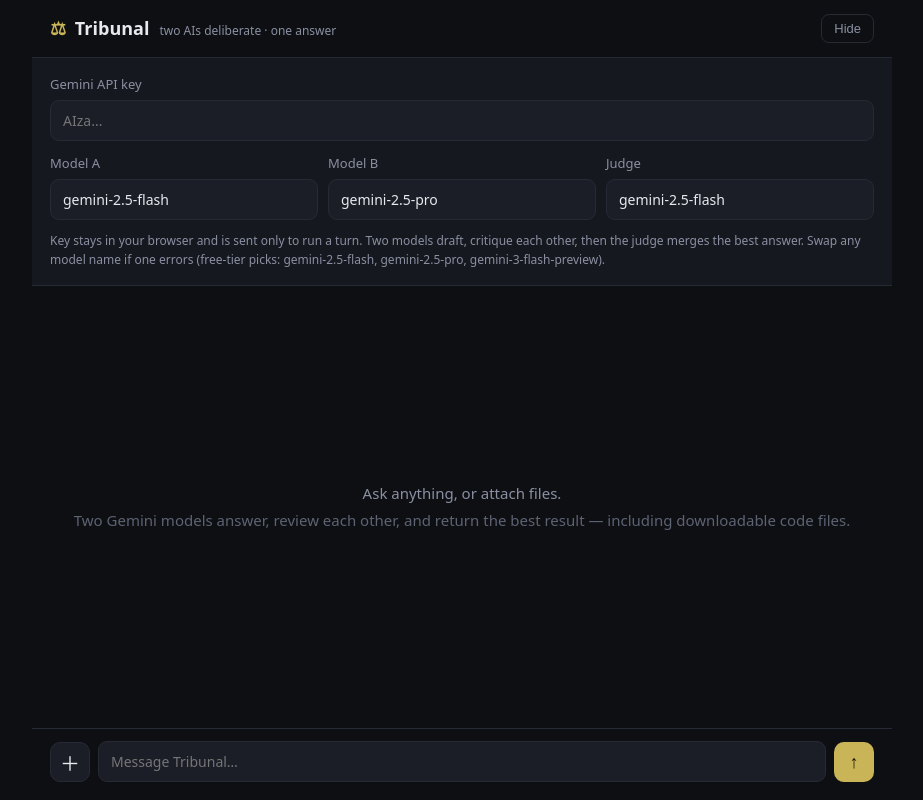
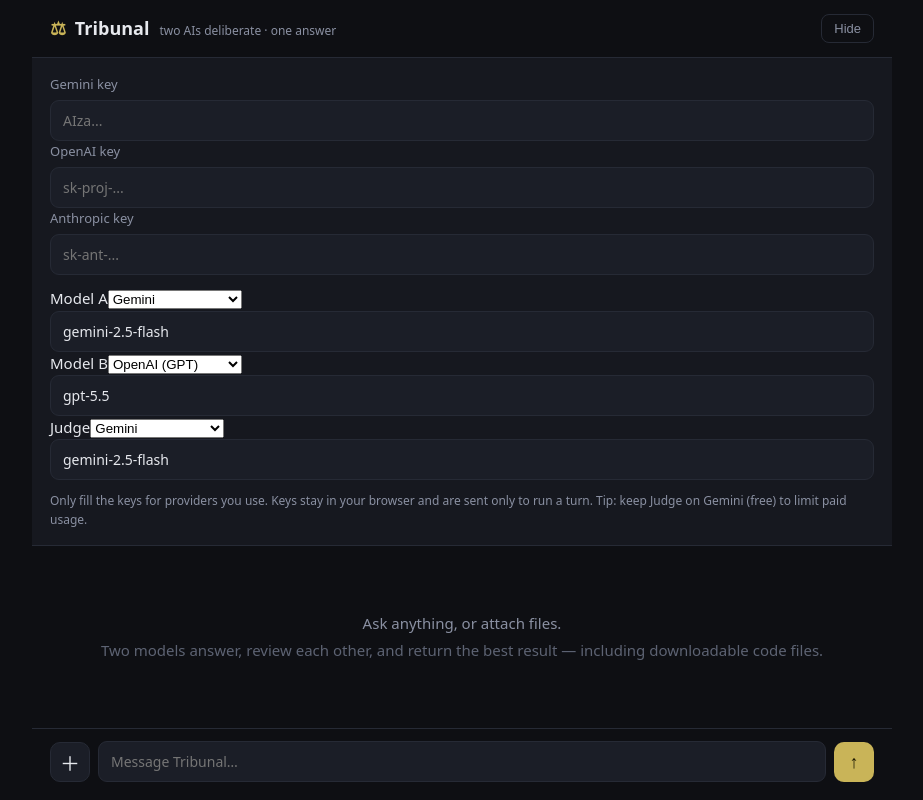
Before and after one commit to iamsupernovaa/Tribunal, a Next.js app: page / in a window 1280 px wide. Shown: the whole page, without its empty margins (178-1101 px from the left). Built offline with nearby package versions, Linux system fonts and the light colour scheme.

Commit message:
Refactor API key handling and model defaults

```diff
--- a/app/page.js
+++ b/app/page.js
@@ -3,10 +3,17 @@
 import { useState, useEffect, useRef } from 'react';
 import JSZip from 'jszip';
 
-const DEFAULTS = {
-  modelA: 'gemini-2.5-flash',
-  modelB: 'gemini-2.5-pro',
-  judge: 'gemini-2.5-flash',
+const PROVIDERS = [
+  { id: 'gemini', label: 'Gemini', default: 'gemini-2.5-flash' },
+  { id: 'openai', label: 'OpenAI (GPT)', default: 'gpt-5.5' },
+  { id: 'anthropic', label: 'Anthropic (Claude)', default: 'claude-sonnet-4-6' },
+];
+const DEFAULT_MODEL = Object.fromEntries(PROVIDERS.map((p) => [p.id, p.default]));
+
+const DEFAULT_SLOTS = {
+  A: { provider: 'gemini', model: 'gemini-2.5-flash' },
+  B: { provider: 'openai', model: 'gpt-5.5' },
+  judge: { provider: 'gemini', model: 'gemini-2.5-flash' },
 };
 
 const PHASE_LABEL = { draft: 'Drafting', critique: 'Critiquing', verdict: 'Deciding' };
@@ -31,32 +38,24 @@
   return new Promise((resolve) => {
     const reader = new FileReader();
     if (texty) {
-      reader.onload = () =>
-        resolve({ name: file.name, mimeType: file.type || 'text/plain', kind: 'text', content: reader.result });
+      reader.onload = () => resolve({ name: file.name, mimeType: file.type || 'text/plain', kind: 'text', content: reader.result });
       reader.readAsText(file);
     } else {
-      reader.onload = () =>
-        resolve({
-          name: file.name,
-          mimeType: file.type || 'application/octet-stream',
-          kind: 'binary',
-          content: String(reader.result).split(',')[1] || '',
-        });
+      reader.onload = () => resolve({ name: file.name, mimeType: file.type || 'application/octet-stream', kind: 'binary', content: String(reader.result).split(',')[1] || '' });
       reader.readAsDataURL(file);
     }
   });
 }
 
 export default function Page() {
-  const [apiKey, setApiKey] = useState('');
-  const [modelA, setModelA] = useState(DEFAULTS.modelA);
-  const [modelB, setModelB] = useState(DEFAULTS.modelB);
-  const [judge, setJudge] = useState(DEFAULTS.judge);
+  const [keys, setKeys] = useState({ gemini: '', openai: '', anthropic: '' });
+  const [slots, setSlots] = useState(DEFAULT_SLOTS);
   const [showSettings, setShowSettings] = useState(false);
+  const [cfgError, setCfgError] = useState('');
 
   const [messages, setMessages] = useState([]);
   const [input, setInput] = useState('');
-  const [pending, setPending] = useState([]); // pending attachments
+  const [pending, setPending] = useState([]);
   const [running, setRunning] = useState(false);
 
   const scroller = useRef(null);
@@ -65,23 +64,28 @@
   useEffect(() => {
     try {
       const s = JSON.parse(localStorage.getItem('tribunal') || '{}');
-      if (s.apiKey) setApiKey(s.apiKey);
-      if (s.modelA) setModelA(s.modelA);
-      if (s.modelB) setModelB(s.modelB);
-      if (s.judge) setJudge(s.judge);
-      if (!s.apiKey) setShowSettings(true);
+      if (s.keys) setKeys((k) => ({ ...k, ...s.keys }));
+      if (s.slots) setSlots((sl) => ({ ...sl, ...s.slots }));
+      if (!s.keys?.gemini && !s.keys?.openai && !s.keys?.anthropic) setShowSettings(true);
     } catch {
       setShowSettings(true);
     }
   }, []);
 
   useEffect(() => {
-    localStorage.setItem('tribunal', JSON.stringify({ apiKey, modelA, modelB, judge }));
-  }, [apiKey, modelA, modelB, judge]);
+    localStorage.setItem('tribunal', JSON.stringify({ keys, slots }));
+  }, [keys, slots]);
 
   useEffect(() => {
     if (scroller.current) scroller.current.scrollTop = scroller.current.scrollHeight;
   }, [messages]);
+
+  function setSlot(name, patch) {
+    setSlots((s) => ({ ...s, [name]: { ...s[name], ...patch } }));
+  }
+  function setProvider(name, provider) {
+    setSlot(name, { provider, model: DEFAULT_MODEL[provider] });
+  }
 
   function patchAssistant(patch) {
     setMessages((prev) => {
@@ -97,10 +101,8 @@
 
   function handleEvent(ev) {
     if (ev.type === 'phase') patchAssistant({ phase: ev.phase });
-    else if (ev.type === 'draft')
-      patchAssistant((m) => ({ ...m, delib: { ...m.delib, ['draft' + ev.side]: ev.text } }));
-    else if (ev.type === 'critique')
-      patchAssistant((m) => ({ ...m, delib: { ...m.delib, ['crit' + ev.side]: ev.text } }));
+    else if (ev.type === 'draft') patchAssistant((m) => ({ ...m, delib: { ...m.delib, ['draft' + ev.side]: ev.text } }));
+    else if (ev.type === 'critique') patchAssistant((m) => ({ ...m, delib: { ...m.delib, ['crit' + ev.side]: ev.text } }));
     else if (ev.type === 'verdict') patchAssistant({ content: ev.text });
     else if (ev.type === 'files') patchAssistant({ files: ev.files });
     else if (ev.type === 'error') patchAssistant({ error: ev.message, running: false, phase: '' });
@@ -113,13 +115,22 @@
     e.target.value = '';
   }
 
+  function missingKeys() {
+    const used = new Set([slots.A.provider, slots.B.provider, slots.judge.provider]);
+    return [...used].filter((p) => !keys[p]);
+  }
+
   async function send() {
     const text = input.trim();
     if ((!text && pending.length === 0) || running) return;
-    if (!apiKey) {
+
+    const miss = missingKeys();
+    if (miss.length) {
       setShowSettings(true);
+      setCfgError('Add API key(s) for: ' + miss.join(', '));
       return;
     }
+    setCfgError('');
 
     const attachments = pending;
     const userMsg = { role: 'user', content: text, files: attachments.map((a) => ({ path: a.name })) };
@@ -128,11 +139,7 @@
       { role: 'user', content: text },
     ];
 
-    setMessages((prev) => [
-      ...prev,
-      userMsg,
-      { role: 'assistant', content: '', files: [], delib: {}, phase: 'draft', running: true },
-    ]);
+    setMessages((prev) => [...prev, userMsg, { role: 'assistant', content: '', files: [], delib: {}, phase: 'draft', running: true }]);
     setInput('');
     setPending([]);
     setRunning(true);
@@ -141,7 +148,7 @@
       const r = await fetch('/api/chat', {
         method: 'POST',
         headers: { 'Content-Type': 'application/json' },
-        body: JSON.stringify({ apiKey, modelA, modelB, judge, messages: apiMessages, attachments }),
+        body: JSON.stringify({ keys, slots, messages: apiMessages, attachments }),
       });
       if (!r.body) throw new Error('No response stream (' + r.status + ')');
       const reader = r.body.getReader();
@@ -180,42 +187,23 @@
           <span className="mark">⚖</span> Tribunal
           <span className="tag">two AIs deliberate · one answer</span>
         </div>
-        <button className="link" onClick={() => setShowSettings((s) => !s)}>
-          {showSettings ? 'Hide' : 'Settings'}
-        </button>
+        <button className="link" onClick={() => setShowSettings((s) => !s)}>{showSettings ? 'Hide' : 'Settings'}</button>
       </header>
 
       {showSettings && (
         <section className="settings">
-          <label>
-            Gemini API key
-            <input
-              type="password"
-              value={apiKey}
-              onChange={(e) => setApiKey(e.target.value)}
-              placeholder="AIza..."
-              autoComplete="off"
-            />
-          </label>
-          <div className="row">
-            <label>
-              Model A
-              <input value={modelA} onChange={(e) => setModelA(e.target.value)} />
-            </label>
-            <label>
-              Model B
-              <input value={modelB} onChange={(e) => setModelB(e.target.value)} />
-            </label>
-            <label>
-              Judge
-              <input value={judge} onChange={(e) => setJudge(e.target.value)} />
-            </label>
+          <div className="keys">
+            <label>Gemini key<input type="password" value={keys.gemini} onChange={(e) => setKeys((k) => ({ ...k, gemini: e.target.value }))} placeholder="AIza..." autoComplete="off" /></label>
+            <label>OpenAI key<input type="password" value={keys.openai} onChange={(e) => setKeys((k) => ({ ...k, openai: e.target.value }))} placeholder="sk-proj-..." autoComplete="off" /></label>
+            <label>Anthropic key<input type="password" value={keys.anthropic} onChange={(e) => setKeys((k) => ({ ...k, anthropic: e.target.value }))} placeholder="sk-ant-..." autoComplete="off" /></label>
           </div>
-          <p className="hint">
-            Key stays in your browser and is sent only to run a turn. Two models draft, critique each other, then the
-            judge merges the best answer. Swap any model name if one errors (free-tier picks: gemini-2.5-flash,
-            gemini-2.5-pro, gemini-3-flash-preview).
-          </p>
+          <div className="slots">
+            <SlotRow name="Model A" slot={slots.A} onProvider={(p) => setProvider('A', p)} onModel={(v) => setSlot('A', { model: v })} />
+            <SlotRow name="Model B" slot={slots.B} onProvider={(p) => setProvider('B', p)} onModel={(v) => setSlot('B', { model: v })} />
+            <SlotRow name="Judge" slot={slots.judge} onProvider={(p) => setProvider('judge', p)} onModel={(v) => setSlot('judge', { model: v })} />
+          </div>
+          {cfgError && <div className="error">{cfgError}</div>}
+          <p className="hint">Only fill the keys for providers you use. Keys stay in your browser and are sent only to run a turn. Tip: keep Judge on Gemini (free) to limit paid usage.</p>
         </section>
       )}
 
@@ -223,7 +211,7 @@
         {messages.length === 0 && (
           <div className="empty">
             <p>Ask anything, or attach files.</p>
-            <p className="dim">Two Gemini models answer, review each other, and return the best result — including downloadable code files.</p>
+            <p className="dim">Two models answer, review each other, and return the best result — including downloadable code files.</p>
           </div>
         )}
         {messages.map((m, i) =>
@@ -232,11 +220,7 @@
               <div className="bubble">
                 {m.content}
                 {m.files?.length > 0 && (
-                  <div className="chips">
-                    {m.files.map((f, j) => (
-                      <span key={j} className="chip">📎 {f.path}</span>
-                    ))}
-                  </div>
+                  <div className="chips">{m.files.map((f, j) => (<span key={j} className="chip">📎 {f.path}</span>))}</div>
                 )}
               </div>
             </div>
@@ -244,7 +228,6 @@
             <div key={i} className="msg bot">
               <div className="bubble">
                 {m.running && <Phase phase={m.phase} />}
-
                 {(m.delib?.draftA || m.delib?.draftB) && (
                   <details className="delib">
                     <summary>Deliberation</summary>
@@ -256,21 +239,16 @@
                     </div>
                   </details>
                 )}
-
                 {m.content && <div className="prose">{m.content}</div>}
-
                 {m.files?.length > 0 && (
                   <div className="files">
                     <div className="files-head">
                       <span>{m.files.length} file{m.files.length > 1 ? 's' : ''}</span>
                       <button className="mini" onClick={() => downloadZip(m.files)}>Download all .zip</button>
                     </div>
-                    {m.files.map((f, j) => (
-                      <FileCard key={j} file={f} />
-                    ))}
+                    {m.files.map((f, j) => (<FileCard key={j} file={f} />))}
                   </div>
                 )}
-
                 {m.error && <div className="error">{m.error}</div>}
               </div>
             </div>
@@ -282,10 +260,7 @@
         {pending.length > 0 && (
           <div className="chips top">
             {pending.map((a, i) => (
-              <span key={i} className="chip">
-                📎 {a.name}
-                <button onClick={() => setPending((p) => p.filter((_, k) => k !== i))}>×</button>
-              </span>
+              <span key={i} className="chip">📎 {a.name}<button onClick={() => setPending((p) => p.filter((_, k) => k !== i))}>×</button></span>
             ))}
           </div>
         )}
@@ -297,18 +272,23 @@
             onChange={(e) => setInput(e.target.value)}
             placeholder="Message Tribunal…"
             rows={1}
-            onKeyDown={(e) => {
-              if (e.key === 'Enter' && !e.shiftKey) {
-                e.preventDefault();
-                send();
-              }
-            }}
+            onKeyDown={(e) => { if (e.key === 'Enter' && !e.shiftKey) { e.preventDefault(); send(); } }}
           />
-          <button className="send" onClick={send} disabled={running}>
-            {running ? '…' : '↑'}
-          </button>
+          <button className="send" onClick={send} disabled={running}>{running ? '…' : '↑'}</button>
         </div>
       </div>
+    </div>
+  );
+}
+
+function SlotRow({ name, slot, onProvider, onModel }) {
+  return (
+    <div className="slot">
+      <span className="slot-name">{name}</span>
+      <select value={slot.provider} onChange={(e) => onProvider(e.target.value)}>
+        {PROVIDERS.map((p) => (<option key={p.id} value={p.id}>{p.label}</option>))}
+      </select>
+      <input value={slot.model} onChange={(e) => onModel(e.target.value)} />
     </div>
   );
 }
@@ -319,11 +299,7 @@
   return (
     <div className="phase">
       <span className="spinner" />
-      {steps.map((s, i) => (
-        <span key={s} className={'pstep' + (i === idx ? ' on' : '') + (idx > i ? ' done' : '')}>
-          {PHASE_LABEL[s]}
-        </span>
-      ))}
+      {steps.map((s, i) => (<span key={s} className={'pstep' + (i === idx ? ' on' : '') + (idx > i ? ' done' : '')}>{PHASE_LABEL[s]}</span>))}
     </div>
   );
 }
@@ -346,9 +322,7 @@
   return (
     <div className="file">
       <div className="file-head">
-        <button className="file-name" onClick={() => setOpen((o) => !o)}>
-          <span className="caret">{open ? '▾' : '▸'}</span> {file.path}
-        </button>
+        <button className="file-name" onClick={() => setOpen((o) => !o)}><span className="caret">{open ? '▾' : '▸'}</span> {file.path}</button>
         <button className="mini" onClick={dl}>Download</button>
       </div>
       {open && <pre className="code">{file.content}</pre>}
```
